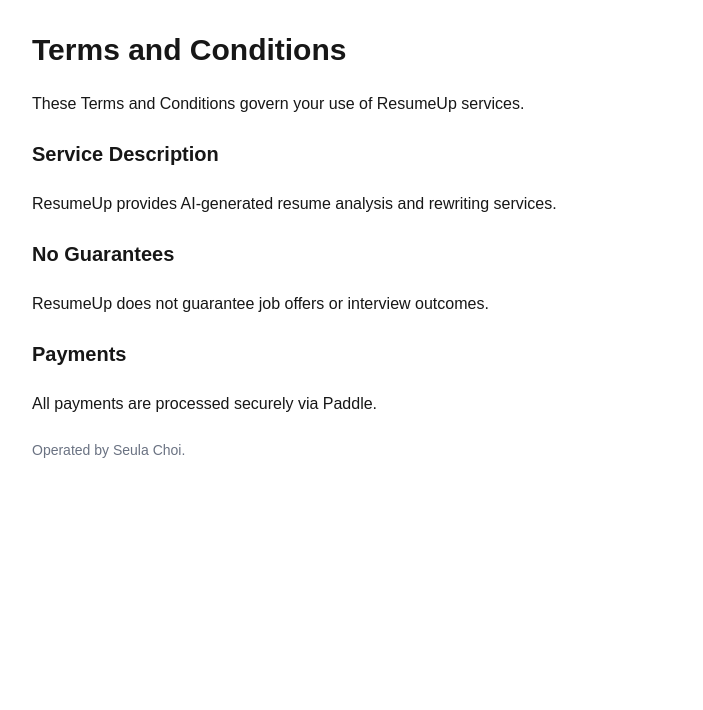
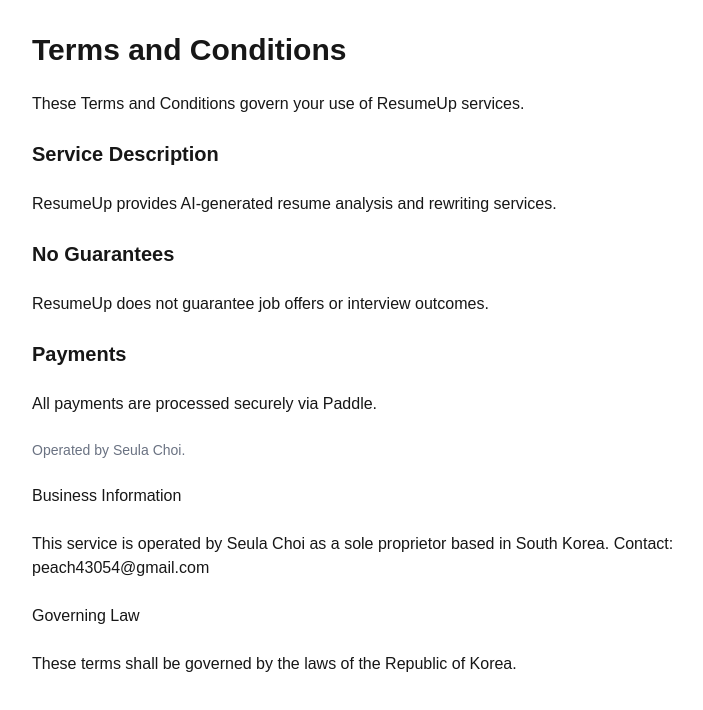
Before and after one commit to seulachoi/resume-saas, a Next.js app: page /terms in a window 1280 px wide. Shown: the top 710 px of the page, without its empty margins (256-959 px from the left). Built offline with nearby package versions, Linux system fonts and the light colour scheme.

Commit message:
Move analyzer form to landing page

```diff
--- a/app/contact/page.tsx
+++ b/app/contact/page.tsx
@@ -8,11 +8,9 @@
         </p>
 
         <p>
-          Email: peach43054@gmail.com
-        </p>
-
-        <p>
-          Business Owner: Seula Choi
+        Business Owner: Seula Choi
+        Location: Republic of Korea
+        Email: peach43054@gmail.com
         </p>
       </main>
     );
--- a/app/refund/page.tsx
+++ b/app/refund/page.tsx
@@ -2,6 +2,12 @@
     return (
       <main className="max-w-3xl mx-auto p-8 space-y-6">
         <h1 className="text-3xl font-bold">Refund Policy</h1>
+
+        <h2>Refund Conditions</h2>
+        <p>
+            Refund requests must be submitted within 7 days of purchase.
+            Refunds are evaluated on a case-by-case basis for technical errors.
+        </p>
 
         <p>
           Due to the digital nature of our product, all sales are final once
--- a/app/terms/page.tsx
+++ b/app/terms/page.tsx
@@ -25,6 +25,17 @@
         <p className="text-sm text-gray-500">
           Operated by Seula Choi.
         </p>
+        <h2>Business Information</h2>
+        <p>
+        This service is operated by Seula Choi as a sole proprietor based in South Korea.
+        Contact: peach43054@gmail.com
+        </p>
+
+        <h2>Governing Law</h2>
+        <p>
+        These terms shall be governed by the laws of the Republic of Korea.
+        </p>
+
       </main>
     );
   }
```
